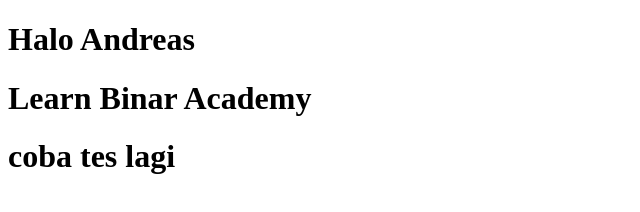
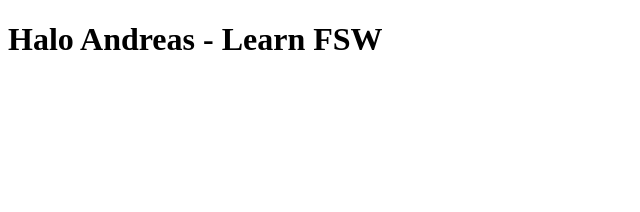
Before and after one commit to AndreasTan03/binar-academy-learn-git, a plain HTML site: page index.html in a window 1280 px wide. Shown: the whole page, without its empty margins (0-640 px from the left). Drawn offline with Linux system fonts and the light colour scheme.

Commit message:
change body text

```diff
--- a/index.html
+++ b/index.html
@@ -7,8 +7,5 @@
     <title>Document</title>
 </head>
 <body>
-    <h1>Halo Andreas</h1>
-    <h1>Learn Binar Academy</h1>
-    <h1>coba tes lagi</h1>
-</body>
+    <h1>Halo Andreas - Learn FSW</h1>
 </html>
```
